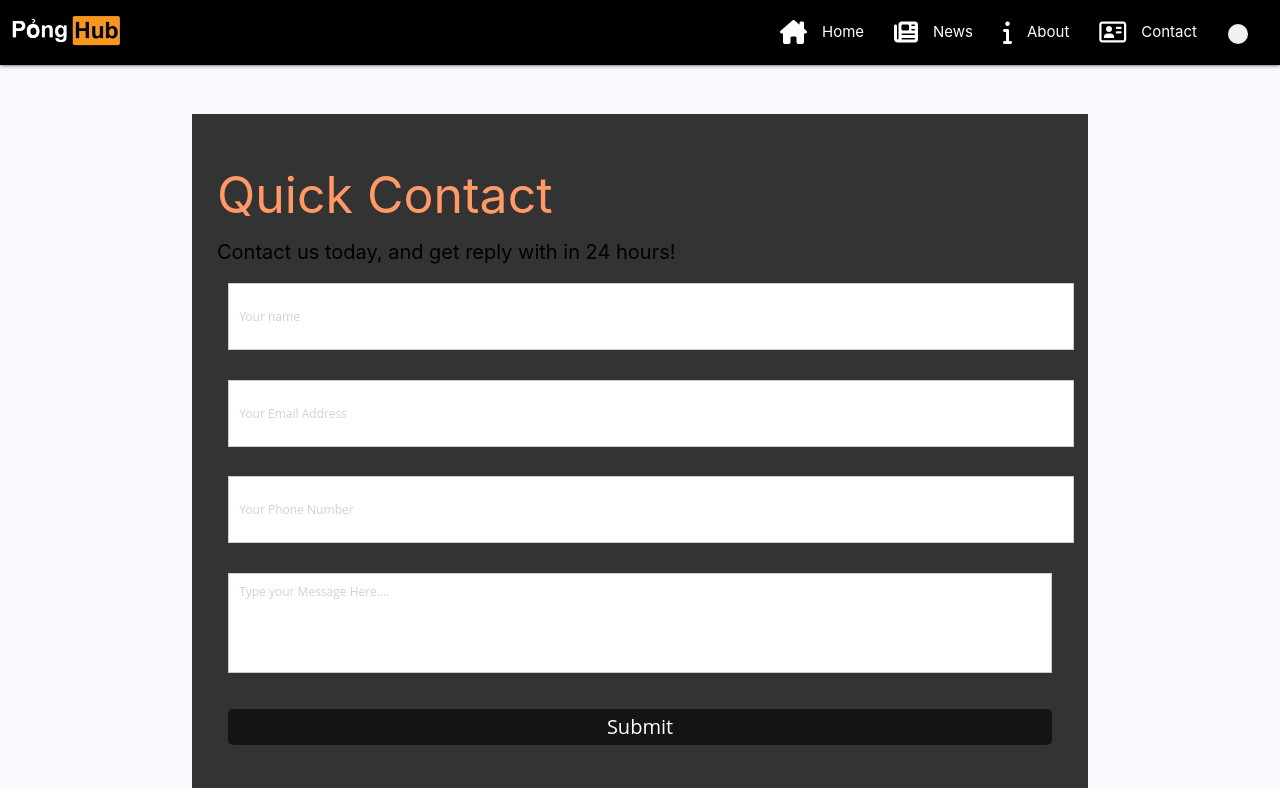
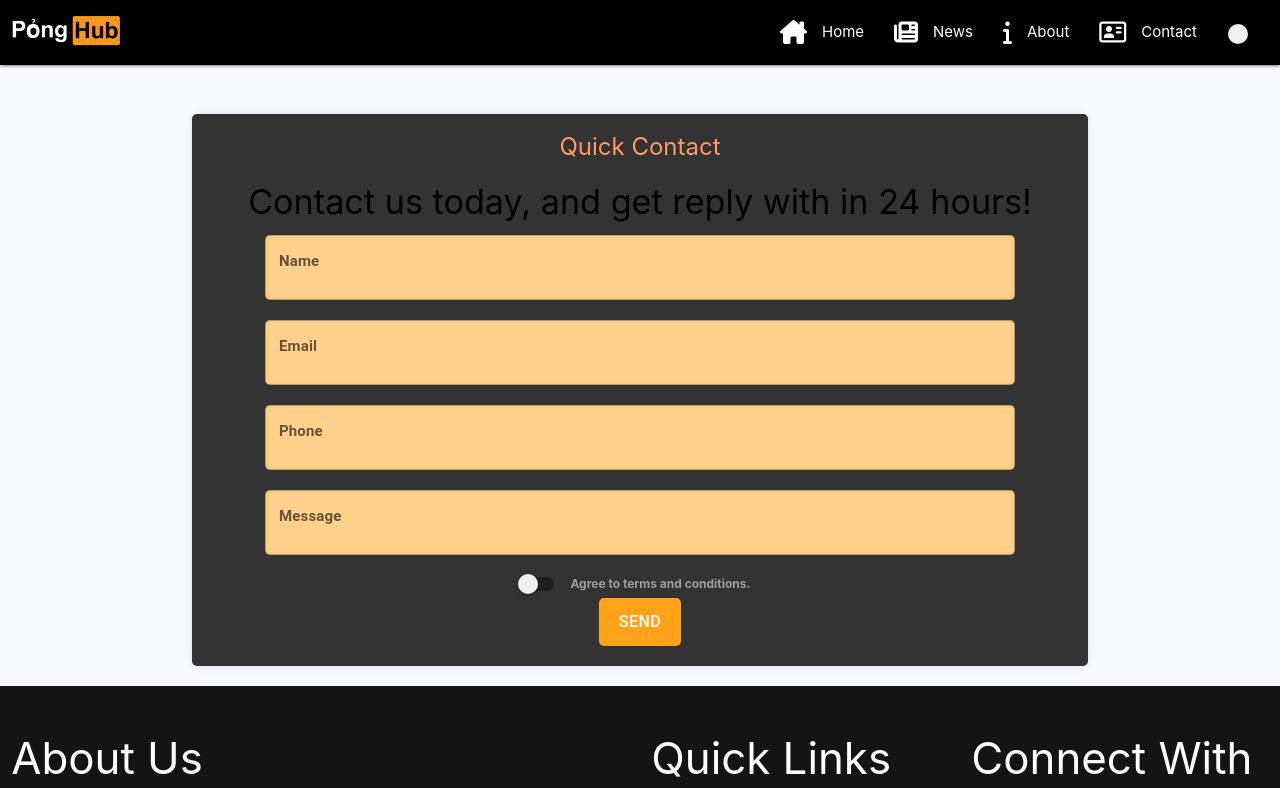
Before and after one commit to dkmtech32/FER201m, a React (Create React App) app: page /contact in a window 1280 px wide. Shown: the top 788 px of the page. Built offline with nearby package versions, Linux system fonts and the light colour scheme.

Commit message:
finish lab6

```diff
--- a/src/App.css
+++ b/src/App.css
@@ -626,113 +626,79 @@ b{
 	font-weight: 500px;
 }
 /* About us */
-/* Contact */
-#contact input[type="text"],
-#contact input[type="email"],
-#contact input[type="tel"],
-#contact input[type="url"],
-#contact textarea,
-#contact button[type="submit"] {
-  font: 400 12px/16px "Open Sans", Helvetica, Arial, sans-serif;
-}
+/* contact-form */
 
-#contact {
+
+#contact-form {
   background: #333;
   padding: 25px;
   margin: 50px 0;
+  margin-bottom: 20px;
+  font-size: 16px;
+  font-weight: normal;
+  text-align: center;
+  padding: 20px;
+  border-radius: 5px;
+  width: auto ;
+  box-shadow: 0px 0px 10px rgba(0, 0, 0, 0.1);
+  justify-content: center;
+
 }
 
-#contact h3 {
+#contact-form h3 {
   color: #f96;
   display: block;
   font-size: 50px;
   font-weight: 400;
+  margin-top: 0;
+  font-size: 24px;
+  text-align: center;
 }
 
-#contact h4 {
-  margin: 5px 0 15px;
+
+#contact-form label {
   display: block;
-  font-size: 20px;
+  margin-bottom: 5px;
+  font-weight: bold;
+}
+/* .TextField{
+  min-width: 50rem;
+} */
+
+#contact-form .md-form{
+  width: 50rem;
+  margin: auto;
+}
+#contact-form input[type="text"], textarea {
+  width: 100%;
+  padding: 10px;
+  margin-bottom: 0;
+  border-radius: 5px;
+  background-color: #ffd18c;
+  border: none;
+  box-shadow: inset 0px 0px 5px rgba(0, 0, 0, 0.1);
 }
 
-fieldset {
-  border: medium none !important;
-  margin: 0 0 10px;
-  min-width: 100%;
-  padding: 0;
-  width: 100%;
+#contact-form textarea {
+  resize: vertical;
+  background-color: aliceblue;
 }
 
-#contact input[type="text"],
-#contact input[type="email"],
-#contact input[type="tel"],
-#contact input[type="url"],
-#contact textarea {
-  width: 100%;
-  border: 1px solid #ccc;
-  background: #fff;
-  margin: 0 0 5px;
-  padding: 10px;
+#contact-form button[type="submit"] {
+  background-color: #ffa31a;
+  color: white;
+  padding: 10px 20px;
+  border: none;
+  border-radius: 5px;
+  cursor: pointer;
+  font-size: 16px;
 }
 
-#contact input[type="text"]:hover,
-#contact input[type="email"]:hover,
-#contact input[type="tel"]:hover,
-#contact input[type="url"]:hover,
-#contact textarea:hover {
-  -webkit-transition: border-color 0.3s ease-in-out;
-  -moz-transition: border-color 0.3s ease-in-out;
-  transition: border-color 0.3s ease-in-out;
-  border: 1px solid #aaa;
+#contact-form button[type="submit"]:hover {
+  background-color: #b47414;
 }
 
-#contact textarea {
-  height: 100px;
-  max-width: 100%;
-  resize: none;
-}
-
-#contact button[type="submit"] {
-  cursor: pointer;
-  width: 100%;
-  border: none;
-  background: #141414;
-  color: #fff;
-  margin: 0 0 5px;
-  padding: 10px;
-  font-size: 20px;
-}
-
-#contact button[type="submit"]:hover {
-  background: #ffa31a;
-  -webkit-transition: background 0.3s ease-in-out;
-  -moz-transition: background 0.3s ease-in-out;
-  transition: background-color 0.3s ease-in-out;
-}
-
-#contact button[type="submit"]:active {
-  box-shadow: inset 0 1px 3px rgba(0, 0, 0, 0.5);
-}
-
-#contact input:focus,
-#contact textarea:focus {
-  outline: 0;
-  border: 1px solid #999;
-}
-::-webkit-input-placeholder {
-  color: #888;
-}
-:-moz-placeholder {
-  color: #888;
-}
-::-moz-placeholder {
-  color: #888;
-}
-:-ms-input-placeholder {
-  color: #888;
-}
-
-/* Contact */
+/* contact-form */
 .switch label input[type=checkbox]:checked+.lever{
   background-color: #ffa31a!important;
 }
--- a/src/components/Contact.js
+++ b/src/components/Contact.js
@@ -1,29 +1,127 @@
 import React from 'react'
+import { useFormik } from 'formik';
+import { TextField, FormControlLabel, Switch, Button, Typography, FormGroup } from '@mui/material';
+import * as Yup from 'yup';
+export default function Contact() {
+  const formik = useFormik({
+    initialValues: {
+      name: "",
+      email: "",
+      phone: "",
+      message: "",
+      agree: false
 
-export default function Contact() {
+    },
+
+      onSubmit: (values)=>{alert(JSON.stringify(formik.values))},
+      //Convert to JSON string and show in alert box.
+
+
+    validationSchema: Yup.object({
+      name: Yup.string().required("Required.").min(2, "Must be 2 characters or more"),
+      email: Yup.string().required("Required.").email("Invalid email"),
+      phone: Yup.number().integer().typeError("Please enter a valid number"),
+      message: Yup.string().required("Required.").min(10, "Must be 10 characters or more"),
+      agree: Yup.boolean().oneOf([true], "The terms and conditions must be accepted.")
+    }),
+
+  });
+
   return (
     <div class="container">
-  <form id="contact" action="" method="post">
-    <h3>Quick Contact</h3>
-    <h4>Contact us today, and get reply with in 24 hours!</h4>
-    <fieldset>
-      <input placeholder="Your name" type="text" tabindex="1" required autofocus/>
-    </fieldset>
-    <fieldset>
-      <input placeholder="Your Email Address" type="email" tabindex="2" required/>
-    </fieldset>
-    <fieldset>
-      <input placeholder="Your Phone Number" type="tel" tabindex="3" required/>
-    </fieldset>
-    <fieldset>
-      <textarea placeholder="Type your Message Here...." tabindex="5" required></textarea>
-    </fieldset>
-    <fieldset>
-      <button name="submit" type="submit" id="contact-submit" data-submit="...Sending">Submit</button>
-    </fieldset>
-  </form>
+
+      <form id="contact-form" name="contact-form" onSubmit={formik.handleSubmit} method="POST">
+        <h3>Quick Contact</h3>
+        <h4>Contact us today, and get reply with in 24 hours!</h4>
+
+        <div class="row">
+          <div class="col-md-6">
+            <div class="md-form">
+              <TextField
+                fullWidth
+                color='warning'
+                label="Name"
+                name="name"
+                value={formik.values.name}
+                onChange={formik.handleChange}
+              />
+              {formik.errors.name && (<Typography variant="caption" color="red">{formik.errors.name}</Typography>)}
+            </div>
+          </div>
+        </div>
+
+        <div class="row">
+          <div class="col-md-6">
+            <div class="md-form">
+              <TextField
+                fullWidth
+                color='warning'
+                label="Email"
+                name="email"
+                value={formik.values.email}
+                onChange={formik.handleChange}
+              />
+              {formik.errors.email && (<Typography variant="caption" color="red">{formik.errors.email}</Typography>)}
+
+            </div>
+          </div>
+        </div>
 
 
-</div>
+        <div class="row">
+          <div class="col-md-12">
+            <div class="md-form ">
+              <TextField
+                fullWidth
+                color='warning'
+                label="Phone"
+                name="phone"
+                value={formik.values.phone}
+                onChange={formik.handleChange} />
+              {formik.errors.phone && (<Typography variant="caption" color="red">{formik.errors.phone}</Typography>)}
+            </div>
+          </div>
+        </div>
+
+        <div class="row">
+          <div class="col-md-12">
+            <div class="md-form ">
+              <TextField
+                fullWidth
+                color='warning'
+                label="Message"
+                name="message"
+                value={formik.values.message}
+                onChange={formik.handleChange} />
+              {formik.errors.message && (<Typography variant="caption" color="red">{formik.errors.message}</Typography>)}
+            </div>
+          </div>
+        </div>
+
+
+
+        <FormControlLabel control={
+          <div class="switch" >
+          <label>
+            <input type="checkbox" name='agree' value={formik.values.agree} onClick={formik.handleChange} />
+            <span class="lever"></span>
+            Agree to terms and conditions.
+          </label>
+        </div>
+        }
+          value={formik.values.agree} onClick={formik.handleChange} />
+        {formik.errors.agree && (<Typography variant="caption" color="red">{formik.errors.agree}</Typography>)}
+
+
+        <Button
+          type='submit'>
+          Send
+        </Button>
+
+      </form>
+
+    </div>
+
   )
+
 }
--- a/src/components/Navigation.js
+++ b/src/components/Navigation.js
@@ -1,7 +1,7 @@
 import React, { useContext } from 'react';
 import "materialize-css/dist/css/materialize.min.css";
 import M from "materialize-css/dist/js/materialize.min.js";
-import Menu from '@mui/material';
+import Menu, { Switch } from '@mui/material';
 import { useEffect } from 'react';
 import { ThemeContext } from './ThemeContext';
 import { Link, NavLink } from 'react-router-dom';
@@ -30,6 +30,7 @@ export default function Navigation() {
                 <span className='lever'></span>
               </label>
             </div>
+            {/* <Switch right color="warning" checked={isEnabled} onChange={toggleState}/> */}
             {/* <a href="#" data-target="mobile-menu" className="sidenav-trigger"><Menu /></a> */}
             <ul className="right hide-on-med-and-down">
               <li><NavLink to={`/`}><i class="fa-solid fa-house-chimney left"></i>Home</NavLink></li>
```
